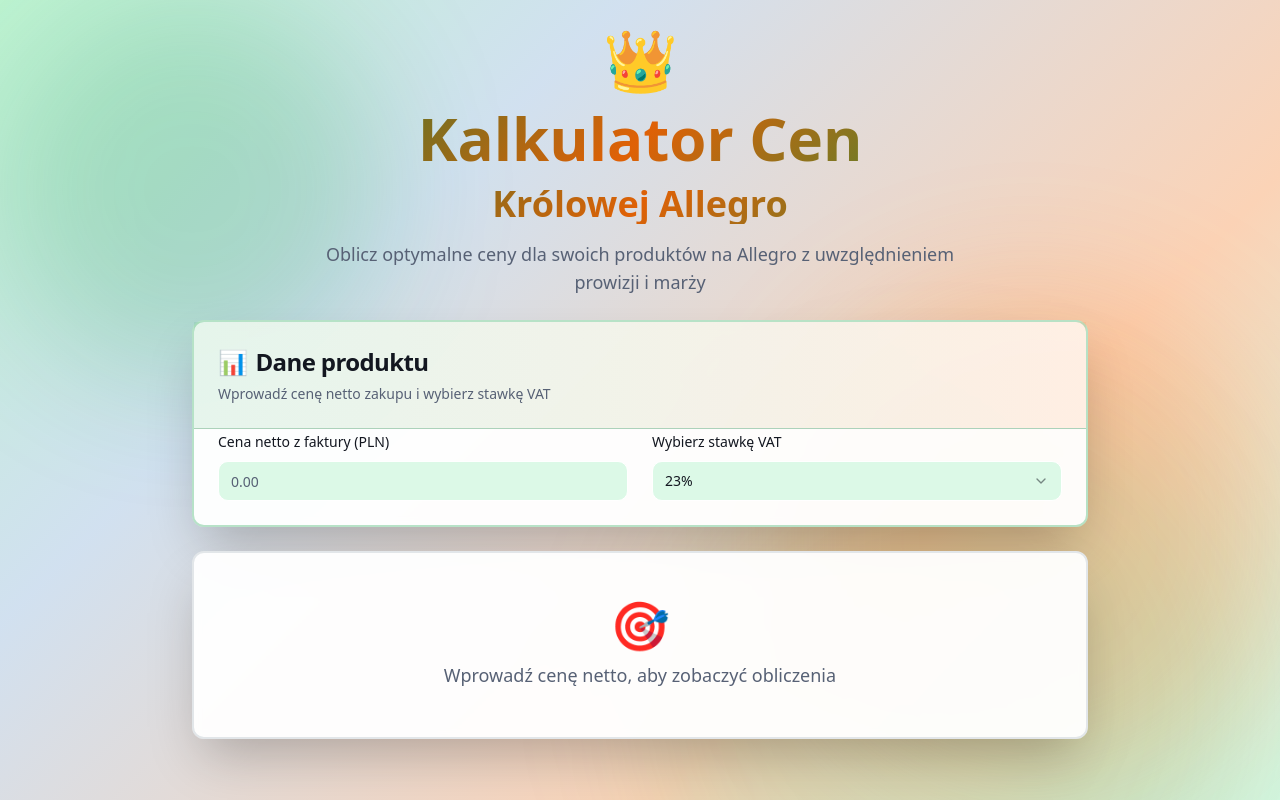
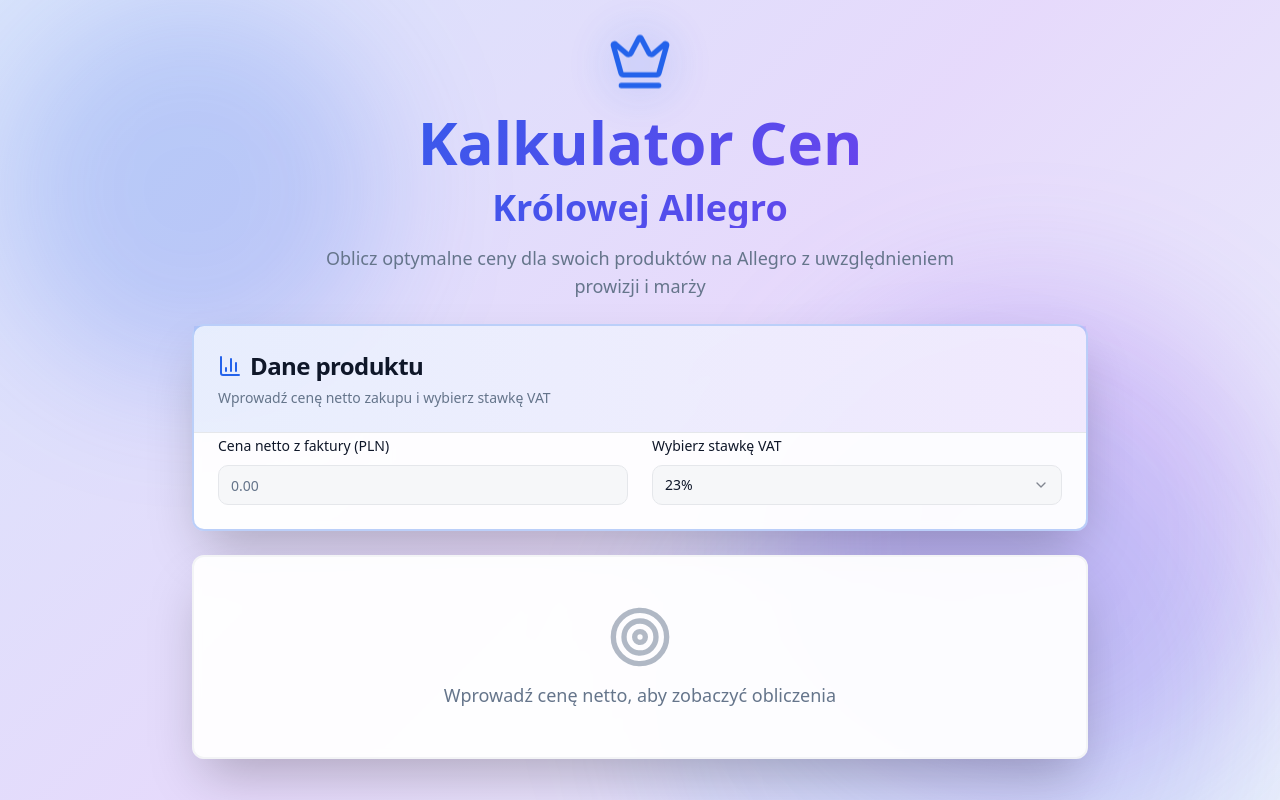
Before and after one commit to kspodymek/allegro-queen-calc, a React (Vite) app: page / in a window 1280 px wide. Built offline with nearby package versions, Linux system fonts and the light colour scheme; the HTML template or start-up script is replaced by a standard one.

Commit message:
Refactor: Update colors and icons

```diff
--- a/src/components/PriceCalculator.tsx
+++ b/src/components/PriceCalculator.tsx
@@ -4,6 +4,7 @@ import { Input } from "@/components/ui/input";
 import { Label } from "@/components/ui/label";
 import { Select, SelectContent, SelectItem, SelectTrigger, SelectValue } from "@/components/ui/select";
 import { Table, TableBody, TableCell, TableHead, TableHeader, TableRow } from "@/components/ui/table";
+import { Crown, BarChart3, DollarSign, TrendingUp, Target } from "lucide-react";
 
 const PriceCalculator = () => {
   const [netPrice, setNetPrice] = useState<string>("");
@@ -63,7 +64,10 @@ const PriceCalculator = () => {
       <div className="max-w-4xl mx-auto space-y-6 relative z-10">
         <div className="text-center space-y-4 animate-fade-in">
           <div className="flex items-center justify-center gap-3 mb-2">
-            <span className="text-6xl animate-float">👑</span>
+            <div className="relative">
+              <div className="absolute inset-0 bg-primary/20 blur-xl rounded-full animate-pulse" />
+              <Crown className="w-16 h-16 text-primary animate-float relative z-10" strokeWidth={2} />
+            </div>
           </div>
           <h1 className="text-5xl md:text-6xl font-bold bg-gradient-title bg-clip-text text-transparent">
             Kalkulator Cen
@@ -79,7 +83,7 @@ const PriceCalculator = () => {
         <Card className="shadow-2xl hover:shadow-3xl transition-shadow duration-300 border-2 border-primary/30 backdrop-blur-sm bg-card/95">
           <CardHeader className="bg-gradient-to-r from-primary/10 to-accent/10 border-b border-border">
             <CardTitle className="text-2xl flex items-center gap-2">
-              <span>📊</span> Dane produktu
+              <BarChart3 className="w-6 h-6 text-primary" /> Dane produktu
             </CardTitle>
             <CardDescription>Wprowadź cenę netto zakupu i wybierz stawkę VAT</CardDescription>
           </CardHeader>
@@ -117,7 +121,7 @@ const PriceCalculator = () => {
                 <div className="bg-gradient-to-r from-cost/10 to-cost/5 rounded-lg p-5 border-2 border-cost/20">
                   <div className="flex justify-between items-center flex-wrap gap-2">
                     <span className="text-lg font-semibold text-foreground flex items-center gap-2">
-                      <span>💰</span> Cena Brutto (Twój koszt):
+                      <DollarSign className="w-5 h-5 text-cost" /> Cena Brutto (Twój koszt):
                     </span>
                     <span className="text-3xl font-bold text-cost">{formatCurrency(calculations.grossCost)}</span>
                   </div>
@@ -131,7 +135,7 @@ const PriceCalculator = () => {
           <Card className="shadow-2xl hover:shadow-3xl transition-shadow duration-300 border-2 border-profit/30 backdrop-blur-sm bg-card/95">
             <CardHeader className="bg-gradient-to-r from-profit/10 to-primary/10 border-b border-border">
               <CardTitle className="text-2xl flex items-center gap-2">
-                <span>📈</span> Scenariusze cenowe
+                <TrendingUp className="w-6 h-6 text-profit" /> Scenariusze cenowe
               </CardTitle>
               <CardDescription>Porównaj różne marże i wybierz optymalną cenę dla Allegro</CardDescription>
             </CardHeader>
@@ -166,7 +170,7 @@ const PriceCalculator = () => {
           <Card className="shadow-2xl border-2 border-muted backdrop-blur-sm bg-card/95">
             <CardContent className="py-12">
               <div className="text-center text-muted-foreground space-y-3">
-                <span className="text-5xl block">🎯</span>
+                <Target className="w-16 h-16 mx-auto text-muted-foreground/50" />
                 <p className="text-lg">Wprowadź cenę netto, aby zobaczyć obliczenia</p>
               </div>
             </CardContent>
--- a/src/index.css
+++ b/src/index.css
@@ -8,44 +8,44 @@ All colors MUST be HSL.
 
 @layer base {
   :root {
-    --background: 142 70% 92%;
-    --foreground: 220 25% 10%;
+    --background: 220 18% 97%;
+    --foreground: 222 47% 11%;
 
     --card: 0 0% 100%;
-    --card-foreground: 220 25% 10%;
+    --card-foreground: 222 47% 11%;
 
     --popover: 0 0% 100%;
-    --popover-foreground: 220 25% 10%;
+    --popover-foreground: 222 47% 11%;
 
-    --primary: 142 76% 36%;
+    --primary: 221 83% 53%;
     --primary-foreground: 0 0% 100%;
 
-    --secondary: 210 20% 88%;
-    --secondary-foreground: 220 25% 10%;
+    --secondary: 214 32% 91%;
+    --secondary-foreground: 222 47% 11%;
 
-    --muted: 210 15% 90%;
-    --muted-foreground: 220 15% 40%;
+    --muted: 220 14% 96%;
+    --muted-foreground: 215 16% 47%;
 
-    --accent: 25 95% 53%;
+    --accent: 262 83% 58%;
     --accent-foreground: 0 0% 100%;
 
-    --destructive: 0 72% 51%;
+    --destructive: 0 84% 60%;
     --destructive-foreground: 0 0% 100%;
 
-    --border: 142 30% 75%;
-    --input: 0 0% 100%;
-    --ring: 142 76% 36%;
+    --border: 220 13% 91%;
+    --input: 220 13% 91%;
+    --ring: 221 83% 53%;
 
     --radius: 0.75rem;
 
-    --profit: 142 76% 36%;
+    --profit: 142 71% 45%;
     --profit-foreground: 0 0% 100%;
 
-    --cost: 25 95% 53%;
+    --cost: 262 83% 58%;
     --cost-foreground: 0 0% 100%;
 
-    --gradient-bg: linear-gradient(135deg, hsl(142 70% 85%) 0%, hsl(210 50% 88%) 30%, hsl(25 90% 85%) 70%, hsl(142 65% 90%) 100%);
-    --gradient-title: linear-gradient(135deg, hsl(142 76% 28%) 0%, hsl(25 95% 45%) 50%, hsl(142 76% 32%) 100%);
+    --gradient-bg: linear-gradient(135deg, hsl(221 83% 92%) 0%, hsl(262 83% 92%) 50%, hsl(221 70% 95%) 100%);
+    --gradient-title: linear-gradient(135deg, hsl(221 83% 53%) 0%, hsl(262 83% 58%) 100%);
 
     --sidebar-background: 0 0% 98%;
 
@@ -65,42 +65,42 @@ All colors MUST be HSL.
   }
 
   .dark {
-    --background: 220 40% 12%;
-    --foreground: 210 20% 95%;
+    --background: 222 47% 11%;
+    --foreground: 210 40% 98%;
 
-    --card: 220 30% 18%;
-    --card-foreground: 210 20% 95%;
+    --card: 222 47% 15%;
+    --card-foreground: 210 40% 98%;
 
-    --popover: 220 30% 18%;
-    --popover-foreground: 210 20% 95%;
+    --popover: 222 47% 15%;
+    --popover-foreground: 210 40% 98%;
 
-    --primary: 142 76% 45%;
+    --primary: 221 83% 53%;
     --primary-foreground: 0 0% 100%;
 
-    --secondary: 220 25% 25%;
-    --secondary-foreground: 210 20% 95%;
+    --secondary: 217 33% 17%;
+    --secondary-foreground: 210 40% 98%;
 
-    --muted: 220 25% 22%;
-    --muted-foreground: 220 10% 65%;
+    --muted: 223 47% 11%;
+    --muted-foreground: 215 20% 65%;
 
-    --accent: 25 95% 58%;
+    --accent: 262 83% 58%;
     --accent-foreground: 0 0% 100%;
 
-    --destructive: 0 72% 51%;
+    --destructive: 0 84% 60%;
     --destructive-foreground: 0 0% 100%;
 
-    --border: 220 25% 30%;
-    --input: 220 25% 25%;
-    --ring: 142 76% 45%;
+    --border: 217 33% 22%;
+    --input: 217 33% 17%;
+    --ring: 221 83% 53%;
 
-    --profit: 142 76% 45%;
+    --profit: 142 71% 45%;
     --profit-foreground: 0 0% 100%;
 
-    --cost: 25 95% 58%;
+    --cost: 262 83% 58%;
     --cost-foreground: 0 0% 100%;
 
-    --gradient-bg: linear-gradient(135deg, hsl(142 50% 15%) 0%, hsl(220 40% 12%) 30%, hsl(25 60% 20%) 70%, hsl(142 45% 18%) 100%);
-    --gradient-title: linear-gradient(135deg, hsl(142 76% 55%) 0%, hsl(25 95% 65%) 50%, hsl(142 76% 50%) 100%);
+    --gradient-bg: linear-gradient(135deg, hsl(222 47% 11%) 0%, hsl(262 60% 15%) 50%, hsl(221 50% 13%) 100%);
+    --gradient-title: linear-gradient(135deg, hsl(221 83% 63%) 0%, hsl(262 83% 68%) 100%);
     --sidebar-background: 240 5.9% 10%;
     --sidebar-foreground: 240 4.8% 95.9%;
     --sidebar-primary: 224.3 76.3% 48%;
```
